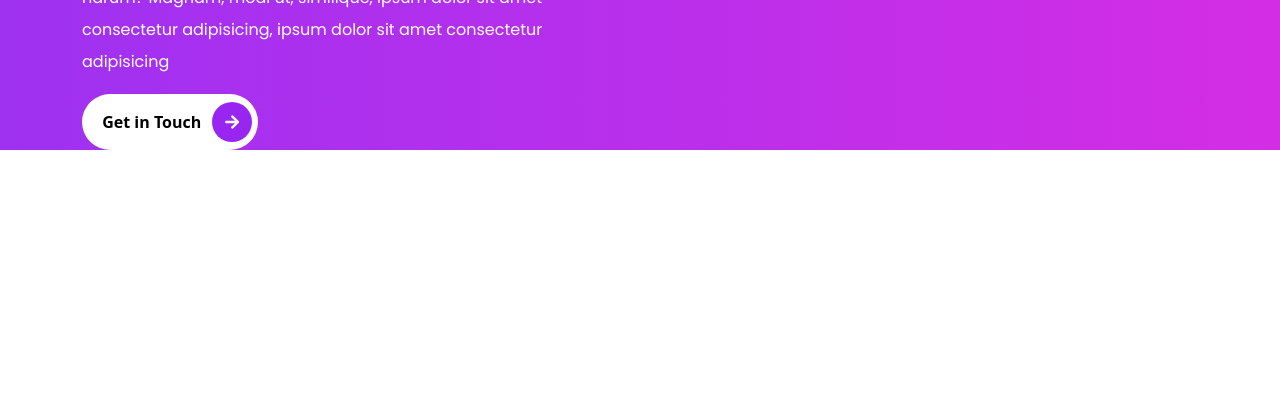
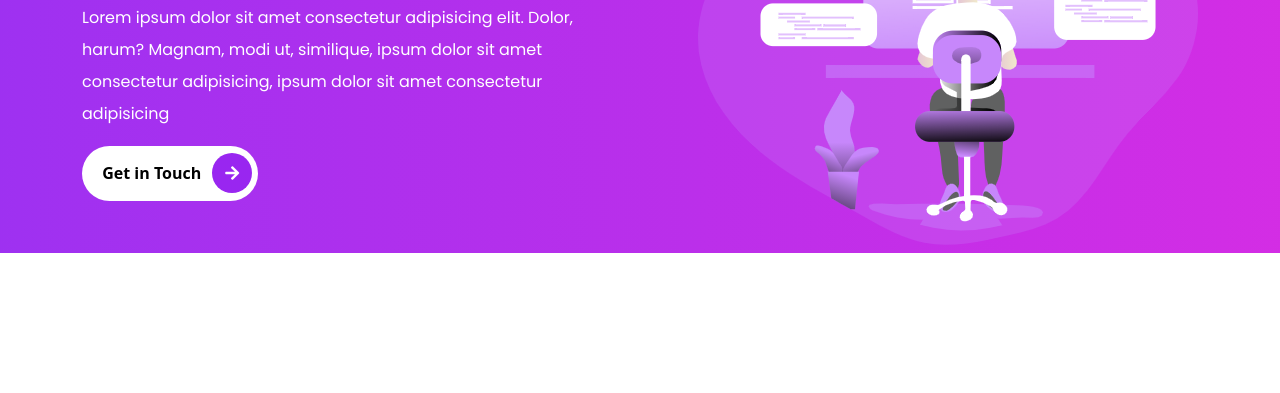
Before and after one commit to mhassanrahi/portfolio-bootstrap-5, a website: page index.html in a window 1280 px wide. Shown: the part 407-800 px from the top of the page. Drawn offline with nearby package versions, Linux system fonts and the light colour scheme.

Commit message:
* Added art illustration

```diff
--- a/index.html
+++ b/index.html
@@ -61,6 +61,7 @@
     <section id="home" class="intro-section">
         <div class="container">
             <div class="row align-items-center text-white">
+                <!-- Left column start -->
                 <div class="col-md-6 intros">
                     <h1 class="display-2">
                         <span class="display-2--intro">Hey, I'm Mehmood</span>
@@ -76,7 +77,15 @@
                         </span>
                     </button>
                 </div>
-                <div class="col-md-6 intros"></div>
+                <!-- Left column end -->
+                <!-- Right column start -->
+                <div class="col-md-6 intros text-end">
+                    <div class="vide-box">
+                        <img src="./assets/arts/intro-section-illustration.png" alt="video illustration"
+                            class="img-fluid" />
+                    </div>
+                </div>
+                <!-- Right column end -->
             </div>
         </div>
 
```
Also changed, not shown: assets/arts/intro-section-illustration.png (added).
